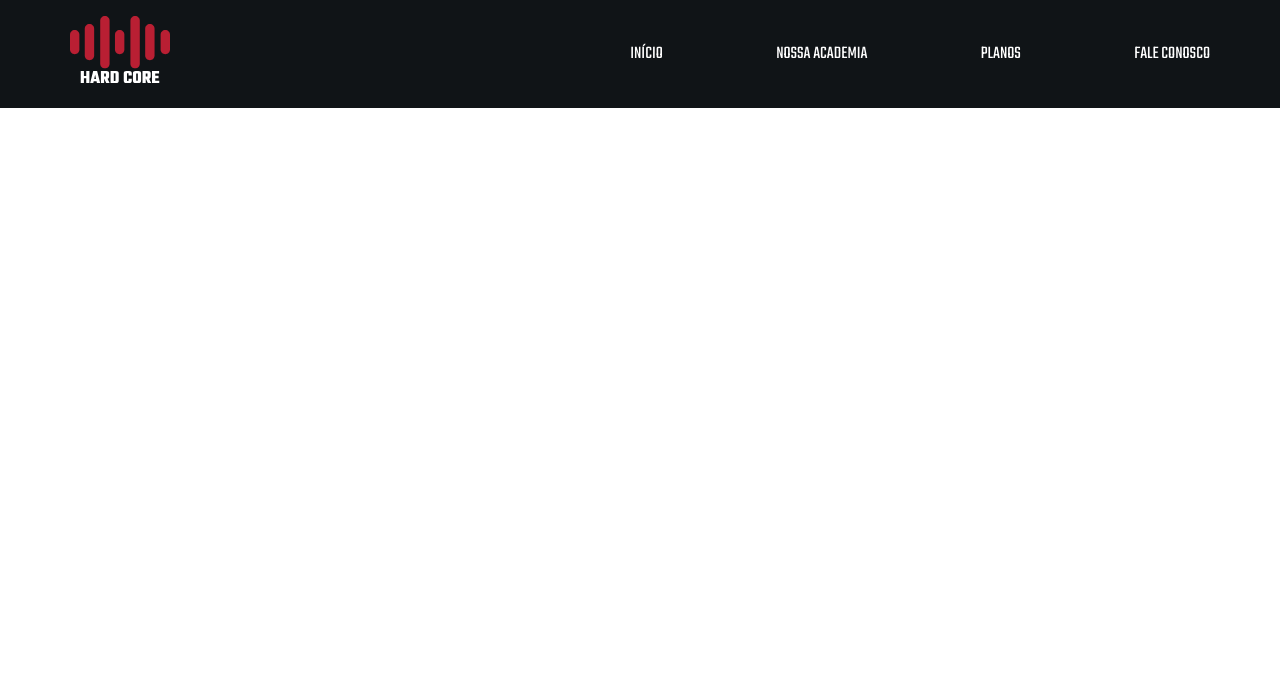
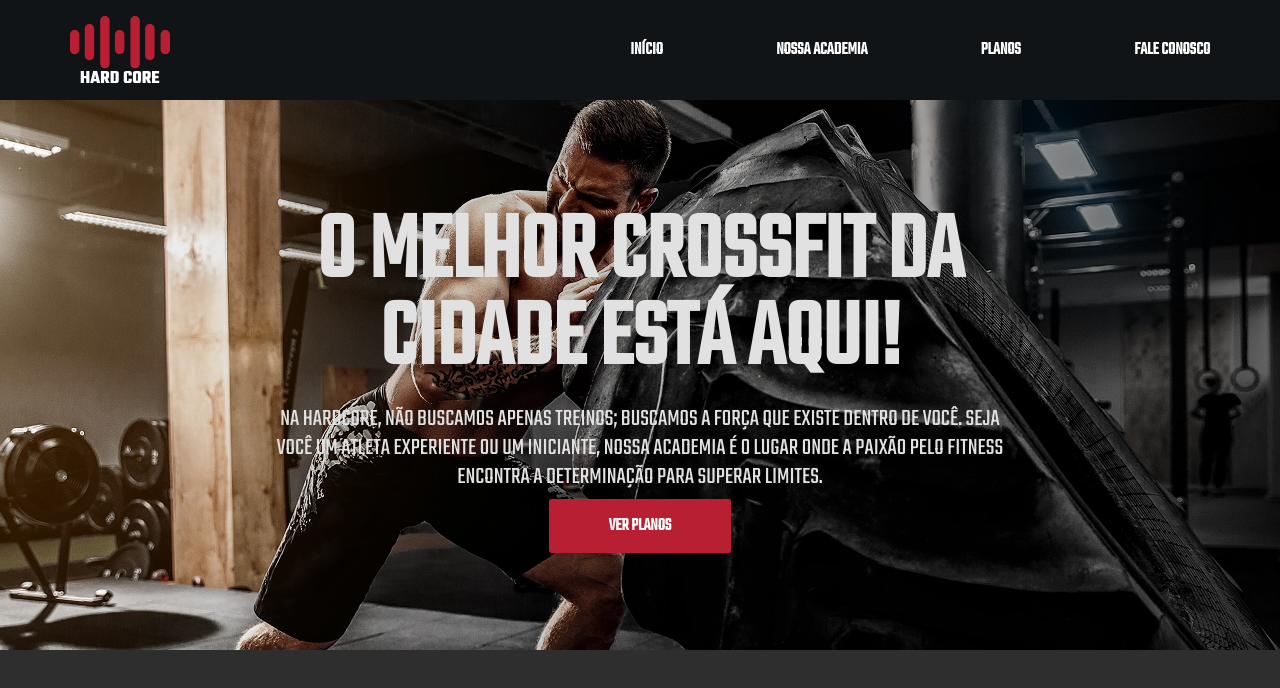
Before and after one commit to fellipeconforto94/frontEnd_bodyBuilder, a plain HTML site: page index.html in a window 1280 px wide. Drawn offline with Linux system fonts and the light colour scheme.

Commit message:
Construindo o banner do site

```diff
--- a/css/style.css
+++ b/css/style.css
@@ -11,8 +11,50 @@
     box-sizing: border-box;
 }
 
+html {
+    scroll-behavior: smooth;
+    /* Rolagem suave do scroll */
+}
+
+#academia,
+#planos,
+#contato {
+    scroll-margin-top: 150px;
+    /* Compensar na altura do header fixo ao rolar */
+}
+
 body {
     font-family: "Teko", sans-serif;
+    text-transform: uppercase;
+    background-color: #2E2E2E;
+}
+
+p {
+    margin-top: 16px;
+    margin-bottom: 16px;
+    color: var(--text);
+    line-height: 120%;
+    font-size: 18px;
+}
+
+h2 {
+    font-size: 40px;
+    color: var(--title);
+    font-weight: bold;
+}
+
+h3 {
+    margin-top: 32px;
+    color: var(--title);
+    font-weight: bold;
+    font-size: 32px;
+}
+
+/* Pra todas as imagens */
+img {
+    display: block;
+    max-width: 100%;
+    /* Imagens responsivas */
 }
 
 .header {
@@ -28,12 +70,11 @@ body {
     align-items: center;
     padding-top: 16px;
     padding-bottom: 16px;
-
-
 }
 
 .container {
-    width: 1140px;
+    max-width: 1140px;
+    width: 100%;
     margin-right: auto;
     margin-left: auto;
 }
@@ -43,5 +84,66 @@ body {
     text-decoration: none;
     font-size: 18px;
     margin-left: 111px;
+    font-weight: bold;
 
 }
+
+.menu a:hover {
+    color: var(--brand);
+    transition: 0.3s;
+}
+
+.banner {
+    width: 100%;
+    height: 550px;
+    background-image: linear-gradient(to left, rgba(0, 0, 0, 0.5), transparent),
+        url(../img/background.webp);
+    background-size: cover;
+    background-position: center top;
+
+
+}
+
+.banner .container {
+    height: 100%;
+    display: flex;
+    justify-content: center;
+    align-items: center;
+    text-align: center;
+}
+
+.conteudo-banner {
+    max-width: 750px;
+    width: 100%;
+}
+
+.conteudo-banner h1 {
+    font-size: 96px;
+    color: var(--text);
+    margin-bottom: 21px;
+    line-height: 90%;
+}
+
+.conteudo-banner p {
+    color: var(--text);
+    line-height: 120%;
+    font-size: 24px;
+    margin-bottom: 21px;
+}
+
+.conteudo-banner .btn {
+    width: 120px;
+    background-color: var(--brand);
+    color: var(--title);
+    padding: 14px 60px;
+    border-radius: 3px;
+    text-decoration: none;
+    font-weight: bold;
+    transition: 0.3s;
+    font-size: 18px;
+    margin-bottom: 121px;
+}
+
+.conteudo-banner .btn:hover {
+    background-color: #991a2a;
+}
--- a/index.html
+++ b/index.html
@@ -14,24 +14,34 @@
 </head>
 
 <body id="inicio">
-    <div class="header">
+    <header class="header">
         <div class="container">
 
             <div class="logo">
                 <a href="index.html"><img src="img/logo.svg" alt="Logotipo Academia BodyBuilder"></a>
             </div>
 
-            <div class="menu">
-                <a href="#inicio">INÍCIO</a>
-                <a href="#nossaacademia">NOSSA ACADEMIA</a>
-                <a href="#planos">PLANOS</a>
-                <a href="#faleconosco">FALE CONOSCO</a>
+            <nav class="menu">
+                <a href="#inicio">Início</a>
+                <a href="#nossaacademia">Nossa Academia</a>
+                <a href="#planos">Planos</a>
+                <a href="#faleconosco">Fale Conosco</a>
 
-            </div>
+            </nav>
 
         </div>
-    </div>
-
+    </header>
+    <section class="banner" id="inicio">
+        <div class="container">
+            <section class="conteudo-banner">
+                <h1>o melhor crossfit da cidade está aqui!</h1>
+                <p>Na HardCore, não buscamos apenas treinos; buscamos a força que existe dentro de você. Seja você um
+                    atleta experiente ou um iniciante, nossa academia é o lugar onde a paixão pelo fitness encontra a
+                    determinação para superar limites.</p>
+                <a href="#planos" class="btn" id="planos">Ver planos</a>
+            </section>
+        </div>
+    </section>
 
 </body>
 
```
Also changed, not shown: img/background.png (deleted), img/background.webp (added).
